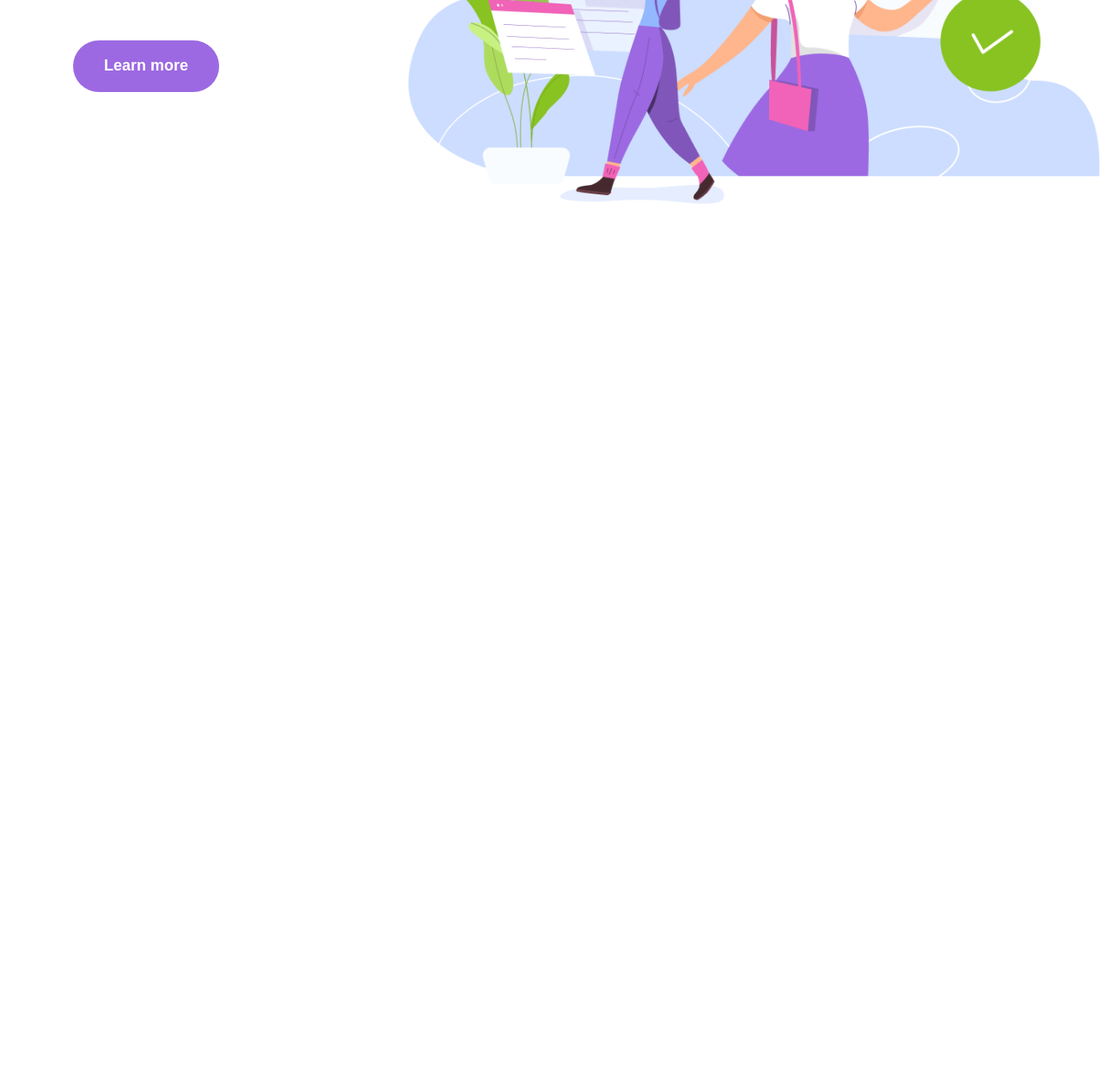
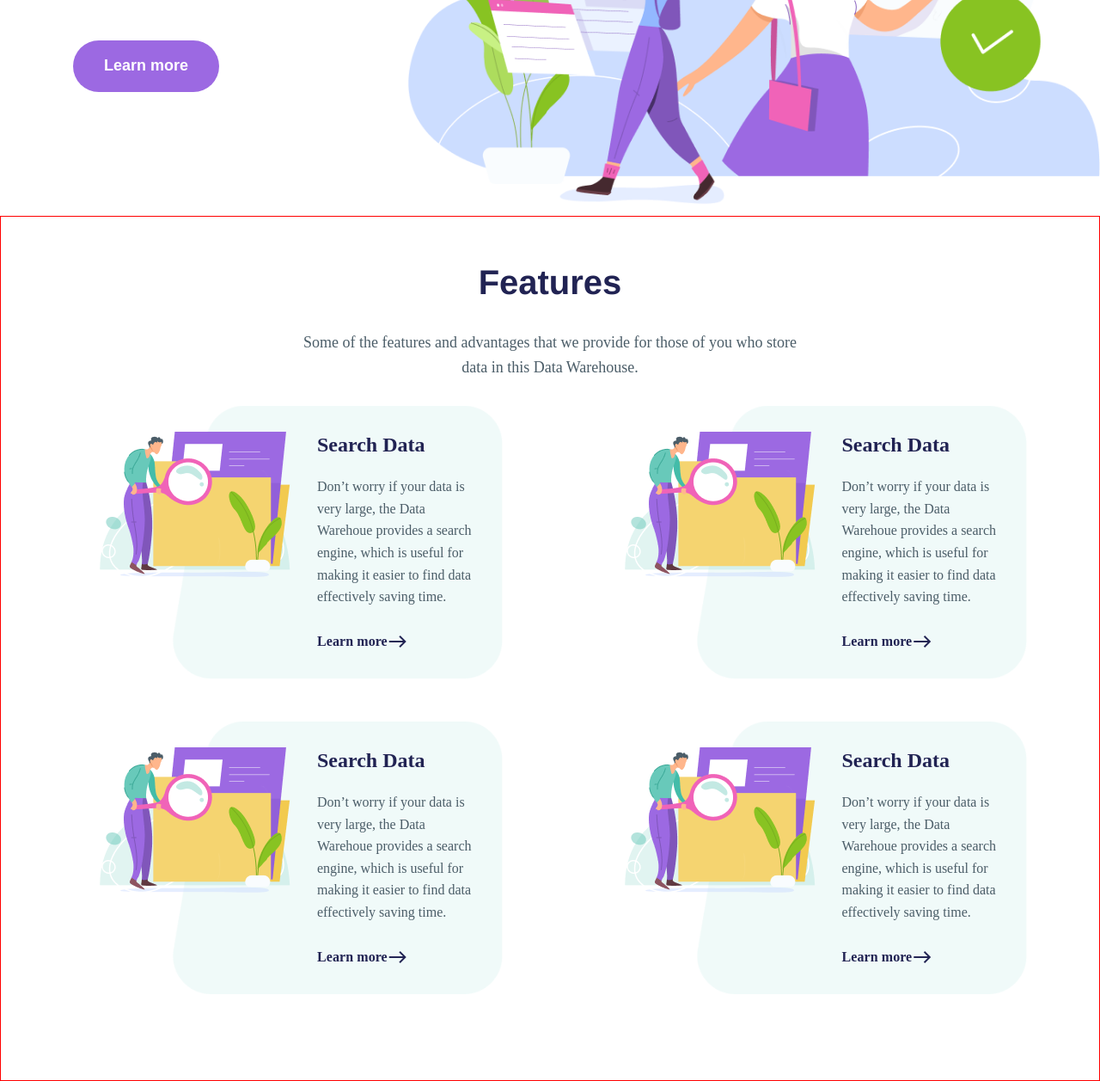
Before and after one commit to zameariislam/figma-html-css, a plain HTML site: page index.html in a window 1280 px wide. Shown: the part 549-1806 px from the top of the page at 86% size. Before the commit the page ends 800 px from the top, so only its background shows below. Drawn offline with Linux system fonts and the light colour scheme.

Commit message:
feature-section done

```diff
--- a/index.html
+++ b/index.html
@@ -59,6 +59,102 @@
 
     </section>
 
+    <section id="feactures">
+        <div class="container">
+            <h2>Features</h2>
+            <p>Some of the features and advantages that we provide for
+                those of you who store data in this Data
+                Warehouse.</p>
+
+        </div>
+        <div class="feature_box_container container">
+
+            <div class="feature_box">
+                <div class="feature_img">
+                    <img src="./images/feature_img1.png" alt="">
+
+                </div>
+                <div class="feature_content">
+                    <h4>Search Data</h4>
+                    <p>Don’t worry if your data is very large, the Data Warehoue provides a search engine, which is
+                        useful
+                        for making it easier to find data effectively saving time.</p>
+                    <a href="#">Learn more <span class="material-icons-outlined">
+                            east
+                        </span>
+
+                    </a>
+
+                </div>
+            </div>
+            <div class="feature_box">
+                <div class="feature_img">
+                    <img src="./images/feature_img1.png" alt="">
+
+                </div>
+                <div class="feature_content">
+                    <h4>Search Data</h4>
+                    <p>Don’t worry if your data is very large, the Data Warehoue provides a search engine, which is
+                        useful
+                        for making it easier to find data effectively saving time.</p>
+                    <a href="#">Learn more <span class="material-icons-outlined">
+                            east
+                        </span>
+
+                    </a>
+
+                </div>
+            </div>
+            <div class="feature_box">
+                <div class="feature_img">
+                    <img src="./images/feature_img1.png" alt="">
+
+                </div>
+                <div class="feature_content">
+                    <h4>Search Data</h4>
+                    <p>Don’t worry if your data is very large, the Data Warehoue provides a search engine, which is
+                        useful
+                        for making it easier to find data effectively saving time.</p>
+                    <a href="#">Learn more <span class="material-icons-outlined">
+                            east
+                        </span>
+
+                    </a>
+
+                </div>
+            </div>
+            <div class="feature_box">
+                <div class="feature_img">
+                    <img src="./images/feature_img1.png" alt="">
+
+                </div>
+                <div class="feature_content">
+                    <h4>Search Data</h4>
+                    <p>Don’t worry if your data is very large, the Data Warehoue provides a search engine, which is
+                        useful
+                        for making it easier to find data effectively saving time.</p>
+                    <a href="#">Learn more <span class="material-icons-outlined">
+                            east
+                        </span>
+
+                    </a>
+
+                </div>
+            </div>
+
+
+
+
+
+        </div>
+
+
+
+
+
+
+    </section>
+
 
 </body>
 
--- a/style.css
+++ b/style.css
@@ -178,3 +178,118 @@ nav ul li a {
     color: #FFFFFF;
 
 }
+
+
+#feactures {
+    border: 1px solid red;
+
+    padding: 50px 0;
+}
+
+#feactures h2 {
+    text-align: center;
+
+    font-family: 'Helvetica';
+    font-style: normal;
+    font-weight: 700;
+    font-size: 40px;
+    line-height: 130%;
+    /* identical to box height, or 52px */
+
+
+
+    color: #212353;
+
+}
+
+#feactures .container>p {
+
+    max-width: 584px;
+    height: 58px;
+    margin: 30px auto;
+
+
+    font-family: 'Avenir';
+    font-style: normal;
+    font-weight: 500;
+    font-size: 18px;
+    line-height: 160%;
+    /* or 29px */
+
+    text-align: center;
+
+    /* 1 */
+
+    color: #4B5D68;
+
+}
+
+.feature_box_container {
+    display: flex;
+    justify-content: space-between;
+    align-items: center;
+    flex-wrap: wrap;
+}
+
+.feature_box {
+
+    width: 45%;
+    display: flex;
+    gap: 5%;
+    background-image: url('./images/react1\).png');
+    background-repeat: no-repeat;
+    background-position: bottom right;
+    background-size: contain;
+    margin-bottom: 50px;
+    padding: 30px;
+
+
+
+}
+
+.feature_box h4 {
+
+
+    font-weight: 700;
+    font-size: 24px;
+    line-height: 130%;
+    /* or 31px */
+
+
+    color: #212353;
+}
+
+.feature_box p {
+
+
+    max-width: 220px;
+    height: 160px;
+
+
+    font-weight: 400;
+    font-size: 16px;
+    line-height: 160%;
+
+
+    color: #4B5D68;
+    margin: 20px 0;
+
+}
+
+.feature_box a {
+
+
+    font-weight: 800;
+    font-size: 16px;
+    line-height: 160%;
+    /* identical to box height, or 26px */
+
+    display: flex;
+
+    align-items: center;
+    letter-spacing: 0.005em;
+
+    /* 2 */
+
+    color: #212353;
+}
```
Also changed, not shown: images/feature_img1.png (added), images/react1).png (added).
